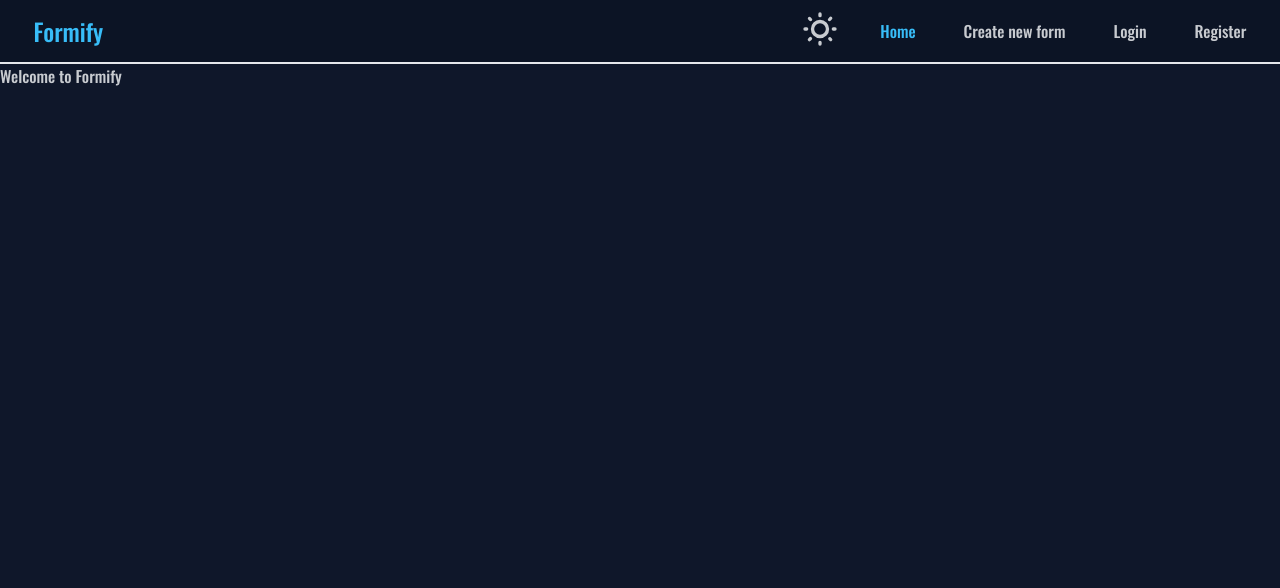
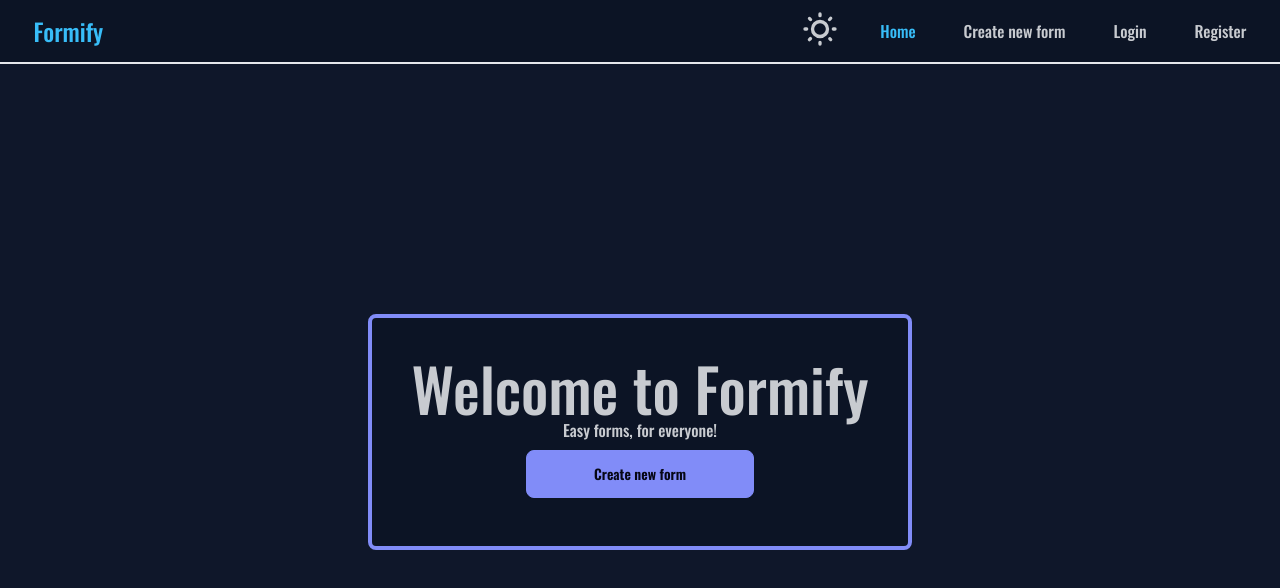
Before and after one commit to techbabette/ReactJSONForm, a React (Vite) app: page / in a window 1280 px wide. Shown: the top 588 px of the page. Built offline with nearby package versions, Linux system fonts and the light colour scheme.

Commit message:
[FEAT] Landing page includes call to action

```diff
--- a/src/PageWelcome.jsx
+++ b/src/PageWelcome.jsx
@@ -1,6 +1,16 @@
+import NavLink from "./NavLink";
 function PageWelcome(){
+
+    let callToAction = <NavLink className="btn btn-secondary w-1/2 m-2" to={"/form/new"} text={"Create new form"}/>
+
     return (
-        "Welcome to Formify"
+        <div className="w-9/12 sm:w-6/12 mx-auto solo-page flex flex-col justify-center items-center">
+            <div className="flex flex-col justify-center items-center rounded-lg bg-base-200 p-10 border-4 border-secondary">
+                <p className="text-6xl bold">Welcome to Formify</p>
+                <p>Easy forms, for everyone!</p>
+                {callToAction}
+            </div>
+        </div>
     );
 }
 
```
